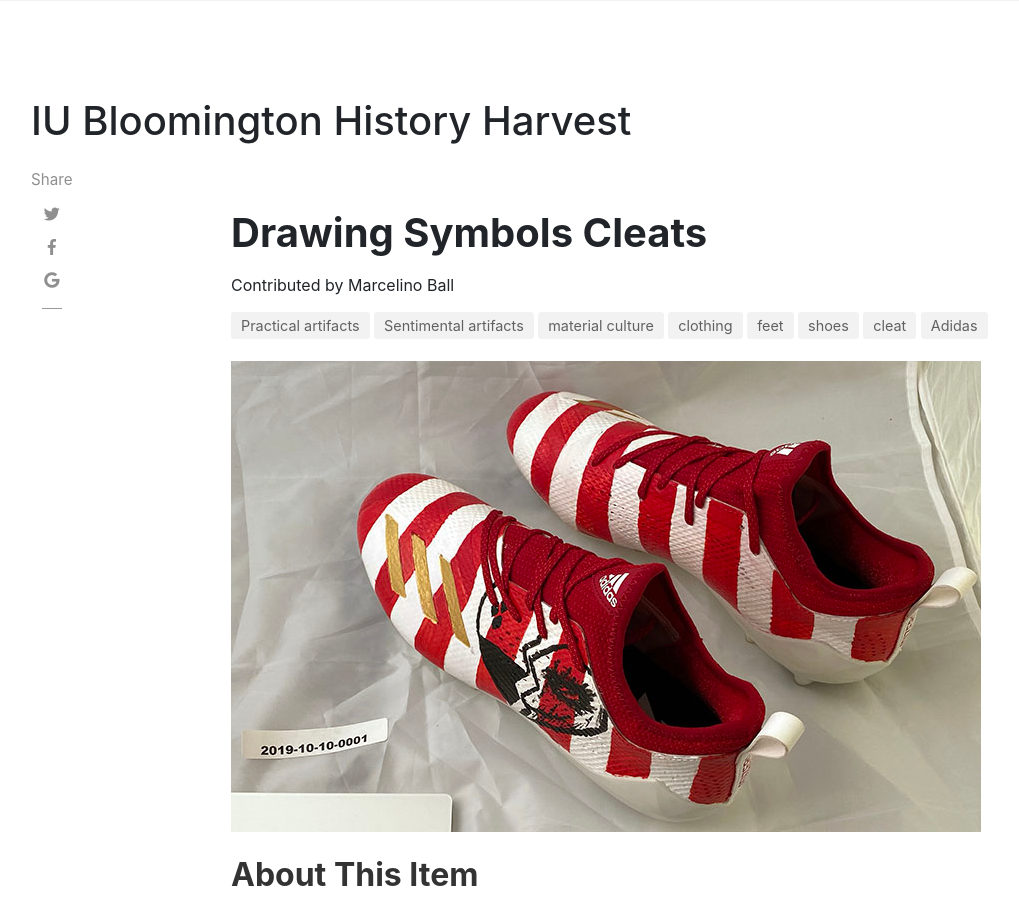
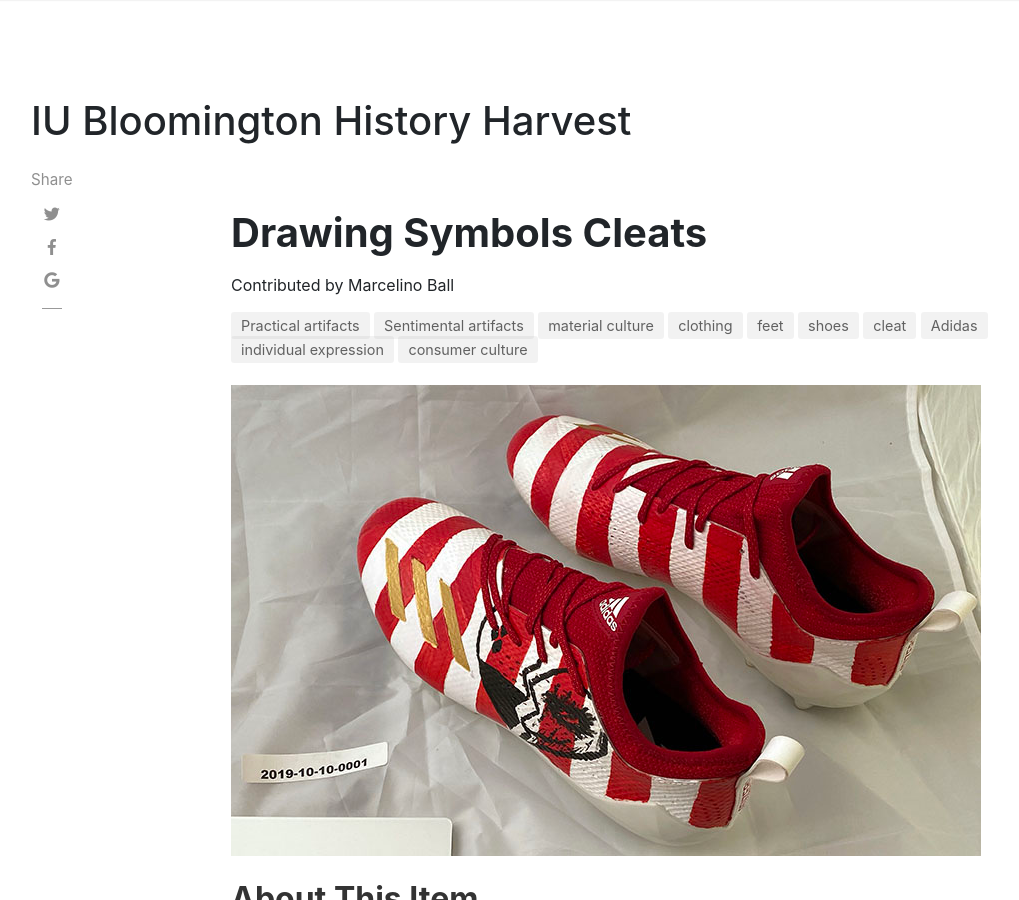
Before and after one commit to H301HistoryHarvest/H301HistoryHarvest, a Jekyll site: the page built from _items/2019-10-10-001.md, in a window 1280 px wide and 900 px high. Shown: the whole window, without its empty margins (54-1073 px from the left). Built offline with Jekyll 4.4.1, drawn with Linux system fonts in a browser that asks for light colours; nearby versions of some CDN libraries; comment, search, counter and statistics services are not loaded.

Commit message:
Update 2019-10-10-001.md

```diff
--- a/_items/2019-10-10-001.md
+++ b/_items/2019-10-10-001.md
@@ -11,7 +11,7 @@ itemdate: ca. 2019
 itemtype: Physical Object
 shortdesc: Candy-striped, spiked cleats with broken hearts on the outside painted in black. Adidas three-stripe logo has been painted gold.
 categories: [ Sentimental,Practical ]
-tags: [ material culture, clothing, feet, shoes, cleat, Adidas ]
+tags: [ material culture, clothing, feet, shoes, cleat, Adidas, individual expression, consumer culture ]
 ---
 
 ## About This Item
```
